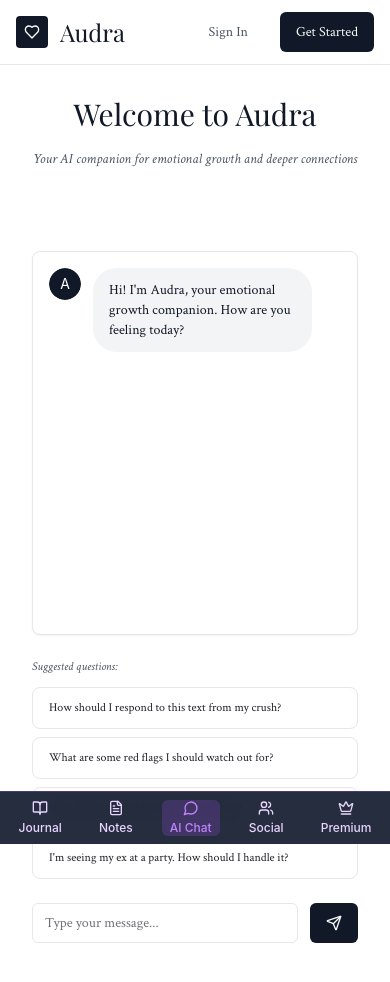
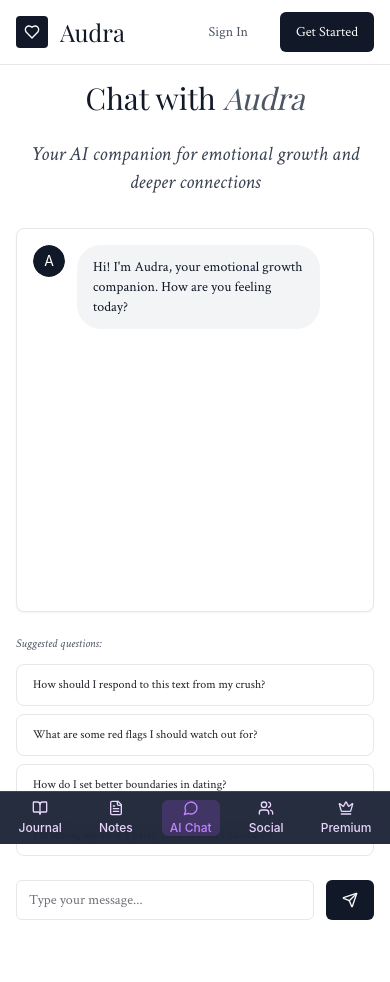
Before and after one commit to nikitapatel97/audra-66, a React (Vite) app: page / in a window 390 px wide. Shown: the top 982 px of the page. Built offline with nearby package versions, Linux system fonts and the light colour scheme; a web font is replaced by a local one.

Commit message:
Fix: Mobile page title alignment
Adjust mobile page titles to match the Social page.

```diff
--- a/src/components/MobileChatbotDashboard.tsx
+++ b/src/components/MobileChatbotDashboard.tsx
@@ -1,4 +1,3 @@
-
 import { useState } from "react";
 import { Button } from "@/components/ui/button";
 import { Card, CardContent, CardHeader, CardTitle } from "@/components/ui/card";
@@ -60,7 +59,21 @@ export const MobileChatbotDashboard = () => {
   };
 
   return (
-    <div className="space-y-6 p-4">
+    <div className="py-4 px-4 bg-white">
+      <div className="max-w-6xl mx-auto">
+        <div className="text-center mb-8">
+          <h2 className="text-3xl md:text-5xl font-light text-gray-900 mb-6 font-playfair">
+            Chat with{" "}
+            <span className="italic text-gray-600 font-playfair">
+              Audra
+            </span>
+          </h2>
+          <p className="text-xl text-gray-700 max-w-3xl mx-auto font-crimson italic">
+            Your AI companion for emotional growth and deeper connections
+          </p>
+        </div>
+
+        <div className="space-y-6">
           {/* Chat Container */}
           <Card className="h-96 flex flex-col overflow-hidden border-gray-200">
             <div className="flex-1 p-4 overflow-y-auto space-y-4">
@@ -142,5 +155,7 @@ export const MobileChatbotDashboard = () => {
             </Button>
           </div>
         </div>
+      </div>
+    </div>
   );
 };
--- a/src/components/MobileLayout.tsx
+++ b/src/components/MobileLayout.tsx
@@ -26,30 +26,13 @@ export const MobileLayout = () => {
     }
   };
 
-  const shouldShowHero = activeTab === "chatbot";
-
   return (
     <div className="min-h-screen bg-white">
       <Navigation />
 
       {/* Mobile Content */}
-      <div className="pt-16 pb-20 px-4">
-        {/* Hero Section - Only for AI Chat */}
-        {shouldShowHero && (
-          <div className="py-8 text-center">
-            <h1 className="text-3xl font-light text-gray-900 mb-4 font-playfair">
-              Welcome to Audra
-            </h1>
-            <p className="text-sm text-gray-600 mb-8 max-w-sm mx-auto font-light leading-relaxed font-crimson italic">
-              Your AI companion for emotional growth and deeper connections
-            </p>
-          </div>
-        )}
-
-        {/* Active Tab Content */}
-        <div className={shouldShowHero ? "" : "pt-4"}>
-          {renderActiveTab()}
-        </div>
+      <div className="pt-16 pb-20">
+        {renderActiveTab()}
       </div>
 
       {/* Mobile Navigation */}
--- a/src/components/NotesDashboard.tsx
+++ b/src/components/NotesDashboard.tsx
@@ -57,9 +57,9 @@ export const NotesDashboard = () => {
   });
 
   return (
-    <section className="px-0 sm:px-6 lg:px-8 bg-white sm:py-20">
+    <section className="py-4 px-4 bg-white sm:px-6 lg:px-8 sm:py-20">
       <div className="max-w-6xl mx-auto">
-        <div className="text-center mb-8 sm:mb-16 px-4 sm:px-0">
+        <div className="text-center mb-8 sm:mb-16">
           <h2 className="text-3xl md:text-5xl font-light text-gray-900 mb-6 font-playfair">
             Personal{" "}
             <span className="italic text-gray-600 font-playfair">
@@ -71,7 +71,6 @@ export const NotesDashboard = () => {
           </p>
         </div>
 
-        <div className="px-4 sm:px-0">
         {/* Search and Filter Bar */}
         <div className="flex flex-col sm:flex-row gap-4 mb-8">
           <div className="flex-1 relative">
@@ -212,7 +211,6 @@ export const NotesDashboard = () => {
           </div>
         )}
       </div>
-      </div>
     </section>
   );
 };
```
Lines whose indentation alone changed are shown as unchanged.
